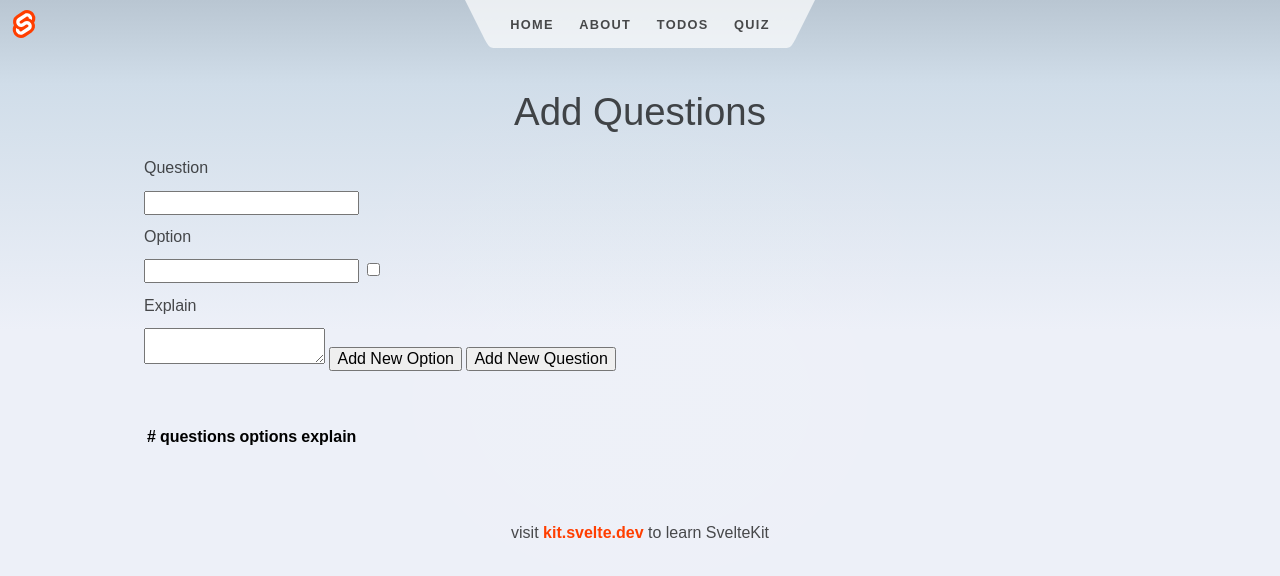
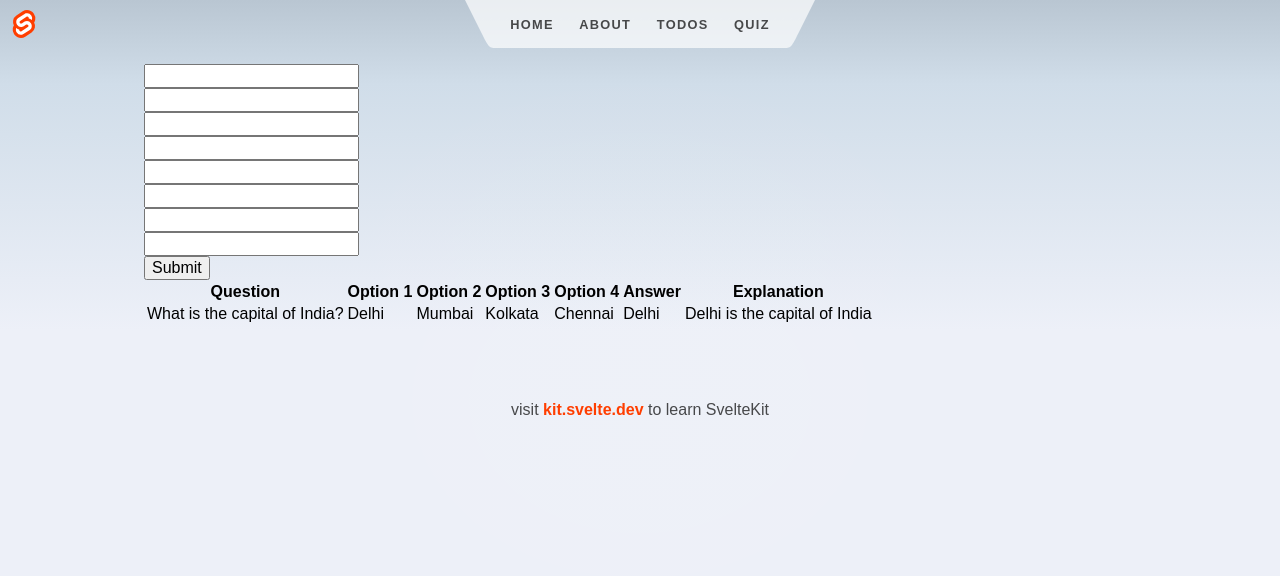
Before and after one commit to ashok-cse/my-sveltekit-app, a SvelteKit app: page /quiz in a window 1280 px wide. Shown: the top 576 px of the page. Built offline with nearby package versions, Linux system fonts and the light colour scheme.

Commit message:
dfghjkl;

```diff
--- a/src/routes/quiz/+page.svelte
+++ b/src/routes/quiz/+page.svelte
@@ -5,101 +5,106 @@
 </svelte:head>
 <script>
 
-let questions = []
-let question = {
-	label: '',
-	options: [],
-    explain: ''
+
+    let question = [
+        {
+          value: "",
+            options: [
+                 {
+                    value: "",
+                 },
+                 {
+                    value: "",
+                 },
+                 {
+                    value: "",
+                 },
+                 {
+                    value: "",
                  }
-let option = { value: '', isCorrect: false }
-function addNewOption() {
-	// console.log('option', option)
-	question.options = [...question.options, { ...option }]
-	// console.log('question.options', question.options)
-	cleaOption()
+                ],
+            answer: "",
+            correct: "",
+            explain: "",
+        },
+    ];
+
+
+
+    let demoquestion = [
+        {
+          value: "What is the capital of India?",
+            options: [
+                 {
+                    value: "Delhi",
+                 },
+                 {
+                    value: "Mumbai",
+                 },
+                 {
+                    value: "Kolkata",
+                 },
+                 {
+                    value: "Chennai",
                  }
-function addNewQuestion() {
-	console.log('question', question)
-	questions = [...questions, { ...question }]
-	console.log('questions', questions)
-	cleaQuestion()
+                ],
+            answer: "Delhi",
+            correct: "Delhi",
+            explain: "Delhi is the capital of India",
+        },
+    ];
+
+    let newquestion = [...question];
+
+    function addQuestion() {
+       demoquestion = [...demoquestion, {...newquestion}];
+         newquestion = question
     }
-function cleaOption() {
-	option.value = ''
-	option.isCorrect = false
-}
-function cleaQuestion() {
-	question.label = ''
-	question.options = []
-}
+
 </script>
-<div class="container mx-auto min-h-screen max-w-xl p-3 text-black sm:p-10">
-	<h1 class="mb-4 text-lg font-bold">Add Questions</h1>
-	<div class="flex flex-col gap-2 rounded-3xl bg-black p-6 shadow-lg">
-		<label>
-			<h2 class="mb-2 font-semibold text-white">Question</h2>
-			<input type="text" bind:value="{question.label}" class="w-full" />
-		</label>
-		{#if question.options?.length > 0}
-			<ul class="text-white">
-				{#each question.options as o}
-					<li>{o.value}:{o.isCorrect}</li>
-				{/each}
-			</ul>
-		{/if}
-		<label for="option">
-			<h2 class="mb-2 font-semibold text-white">Option</h2>
-			<div class="flex items-center gap-2">
-				<input id="option" type="text" bind:value="{option.value}" class=" w-full" />
-				<input type="checkbox" bind:checked="{option.isCorrect}" class="h-6 w-6" />
-			</div>
-		</label>
-        <label for="Explain">
-            <h2 class="mb-2 font-semibold text-white">Explain</h2>
-            <textarea id="Explain" type="text" bind:value="{question.explain}"/>
 
-        </label>
-		<button
-			type="submit"
-			class="max-w-max bg-white px-2 py-1 focus:outline-none"
-			on:click="{addNewOption}">
-			Add New Option
-		</button>
-		<button
-			type="button"
-			class="max-w-max bg-white px-2 py-1 focus:outline-none"
-			on:click="{addNewQuestion}">
-			Add New Question
-		</button>
-	</div>
-	<br />
-	<br />
-	<br />
+
+<div>
+    <form on:submit={addQuestion}>
+        <input type="text" bind:value="{question[0].value}">
+        <br/>
+        <input type="text" bind:value="{question[0].options[0].value}">
+        <br/>
+        <input type="text" bind:value="{question[0].options[1].value}">
+        <br/>
+        <input type="text" bind:value="{question[0].options[2].value}">
+        <br/>
+        <input type="text" bind:value="{question[0].options[3].value}">
+        <br/>
+        <input type="text" bind:value="{question[0].answer}">
+        <br/>
+        <input type="text" bind:value="{question[0].correct}">
+        <br/>
+        <input type="text" bind:value="{question[0].explain}">
+        <br/>
+        <button type="submit">Submit</button>
+    </form>
+
     <table>
-		<thead>
-			<tr class="divide-x">
-				<th class="p-3">#</th><th class="p-3">questions</th><th class="p-3">options</th> <th class="p-3">explain</th>
+        <tr>
+            <th>Question</th>
+            <th>Option 1</th>
+            <th>Option 2</th>
+            <th>Option 3</th>
+            <th>Option 4</th>
+            <th>Answer</th>
+            <th>Explanation</th>
         </tr>
-		</thead>
-		<tbody>
-			{#each questions as q, qx}
+        {#each demoquestion as q}
         <tr>
-					<td class="p-3">{qx + 1}</td>
-					<td class="p-3">{q.label}</td>
-					<td class="p-3">
-						<ul class="flex flex-col gap-1">
-							{#each q.options as o}
-								<li class="flex items-center gap-2">
-									<span>{o.value}</span>
-									:
-									<span>{o.isCorrect}</span>
-								</li>
-							{/each}
-						</ul>
-					</td>
+            <td>{q.value}</td>
+            <td>{q.options[0].value}</td>
+            <td>{q.options[1].value}</td>
+            <td>{q.options[2].value}</td>
+            <td>{q.options[3].value}</td>
+            <td>{q.answer}</td>
             <td>{q.explain}</td>
         </tr>
         {/each}
-		</tbody>
     </table>
 </div>
```
Lines whose indentation alone changed are shown as unchanged.
